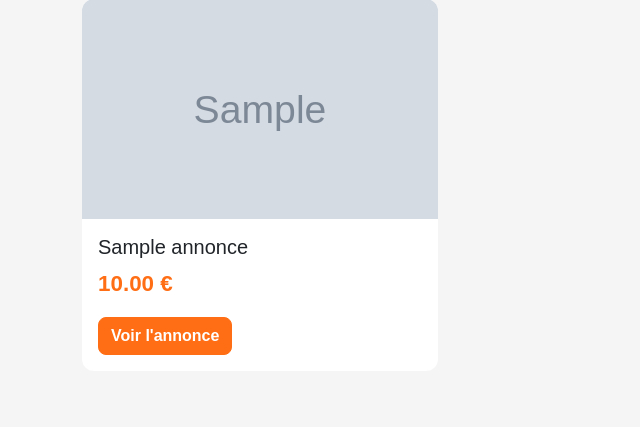
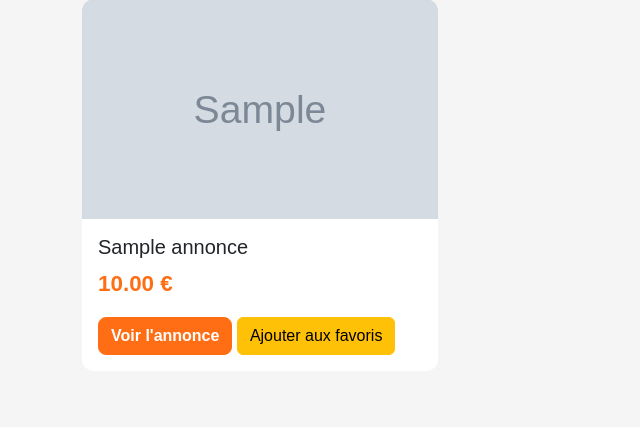
Before and after one commit to anna-vml/Projet-Leboncoin, a PHP site: page / in a window 1280 px wide. Shown: the part 305-732 px from the top of the page, without its empty margins (0-640 px from the left). Run offline with PHP 8.4, Linux system fonts and the light colour scheme; tables that the repository leaves empty hold one stand-in row (values such as "Sample post"); grey boxes marked "Sample" are stand-in pictures.

Commit message:
Refactor anchor tags for annonce details and favorites

```diff
--- a/index.php
+++ b/index.php
@@ -105,12 +105,16 @@ $annonces = $requete->fetchAll();
                             </p>
 
                             <a
-                              href="detail_annonce.php?id=<?= $annonce['id'] ?>"
-                              class="btn btn-primary"
-                              >
-                              Voir l'annonce
-                            </a>
+href="detail_annonce.php?id=<?= $annonce['id'] ?>"
+class="btn btn-primary">
+Voir l'annonce
+</a>
 
+<a
+href="favoris.php?id=<?= $annonce['id'] ?>"
+class="btn btn-warning">
+Ajouter aux favoris
+</a>
                         </div>
 
                     </div>
```
